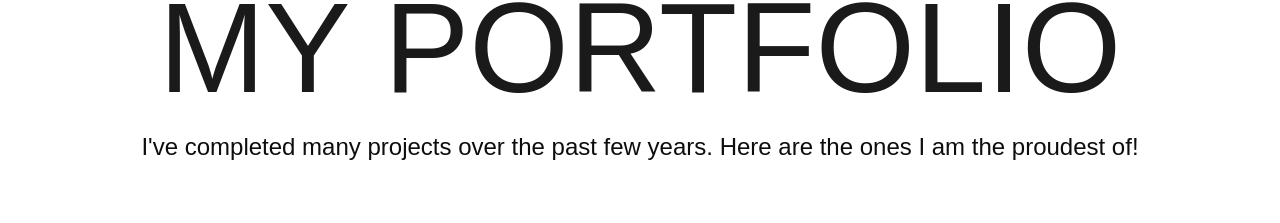
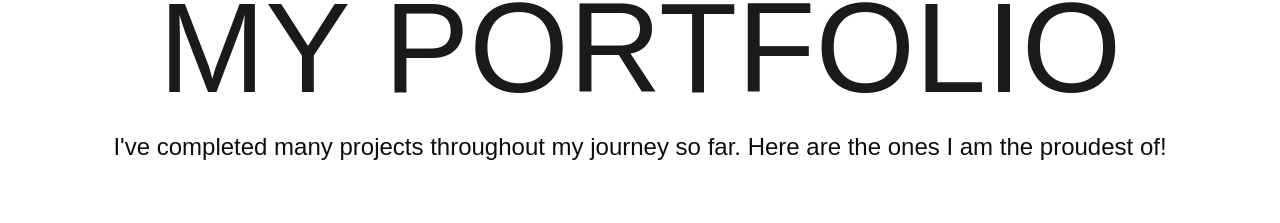
Before and after one commit to jameskbecker/portfolio-old, a Next.js app: page / in a window 1280 px wide. Shown: the part 1133-1356 px from the top of the page. Built offline with nearby package versions, Linux system fonts and the light colour scheme.

Commit message:
Update portfolio subheading

```diff
--- a/src/components/sections/portfolioSection/PortfolioCover.tsx
+++ b/src/components/sections/portfolioSection/PortfolioCover.tsx
@@ -27,8 +27,8 @@ const PortfolioCover = () => (
   <StyledPortfolioCover>
     <h1>My Portfolio</h1>
     <h4>
-      I&apos;ve completed many projects over the past few years. Here are the
-      ones I am the proudest of!
+      I&apos;ve completed many projects throughout my journey so far. Here are
+      the ones I am the proudest of!
     </h4>
   </StyledPortfolioCover>
 );
```
